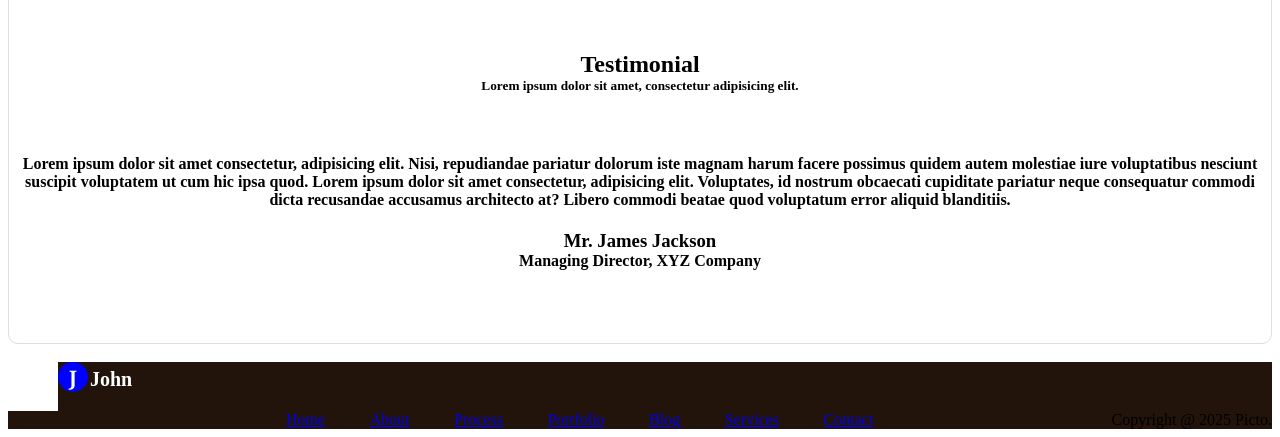
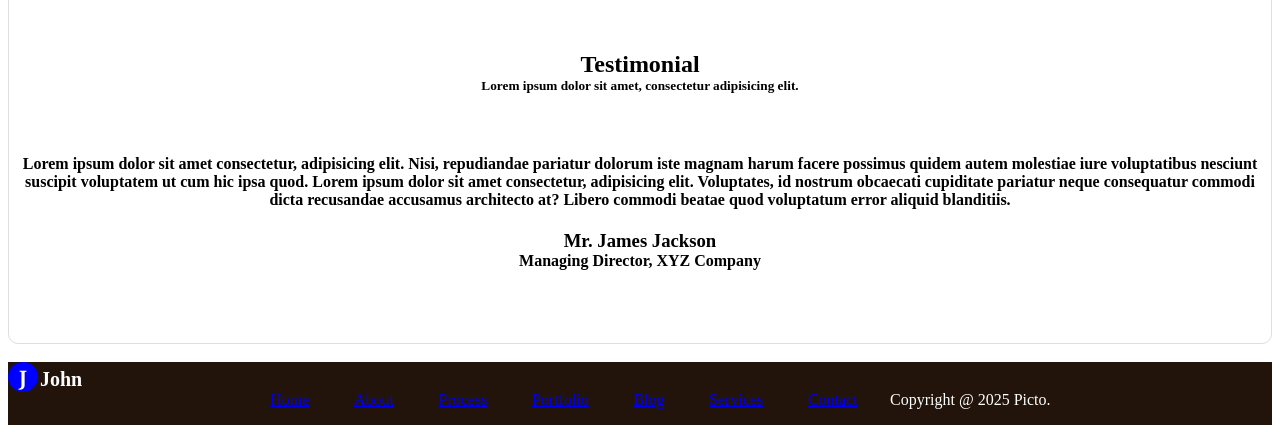
Before and after one commit to johnattah62/P.-Portfolio, a plain HTML site: page index.html in a window 1280 px wide. Shown: the part 3600-4037 px from the top of the page. Drawn offline with Linux system fonts and the light colour scheme.

Commit message:
A bit of Adjustment added

```diff
--- a/index.html
+++ b/index.html
@@ -384,6 +384,7 @@
         flex-wrap: nowrap;
         flex-flow: row;
         border-radius: 12px;
+        border:1px solid rgb(241, 239, 239);
     }
     .footer > div {
         display: flex;
@@ -394,7 +395,7 @@
         display:flex;
         align-content: center;
         align items:left;
-        margin-left:50px;
+        margin-left:0px;
     }
     .flogo-circle {
         width: 30px;
@@ -426,7 +427,9 @@
         justify-content:space-around;
         align-items:center;
         width:50%;
-        margin: 0 auto;
+        margin-top: -20px;
+        margin-right: 10px;
+        margin-left: 200px;
     }
 </style>
 </head>
@@ -602,7 +605,7 @@
             <li><a href="#services">Services</a></li>
             <li><a href="#contact">Contact</a></li>
             </ul>
-        <div style="justify-content:flex-end">
+        <div style="justify-content:flex-end; color:white; margin-top: -20px;">
         Copyright @ 2025 Picto.
         </div>
     </footer>
```
